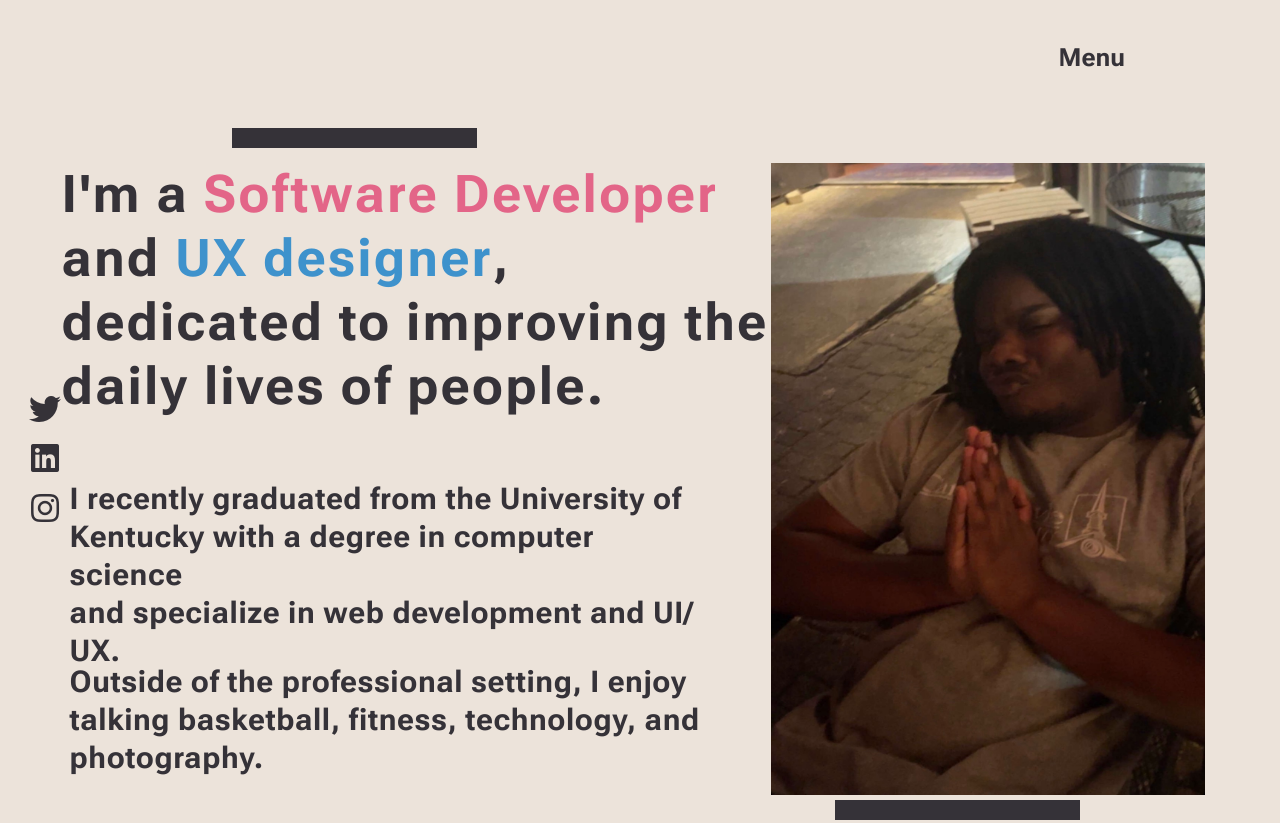
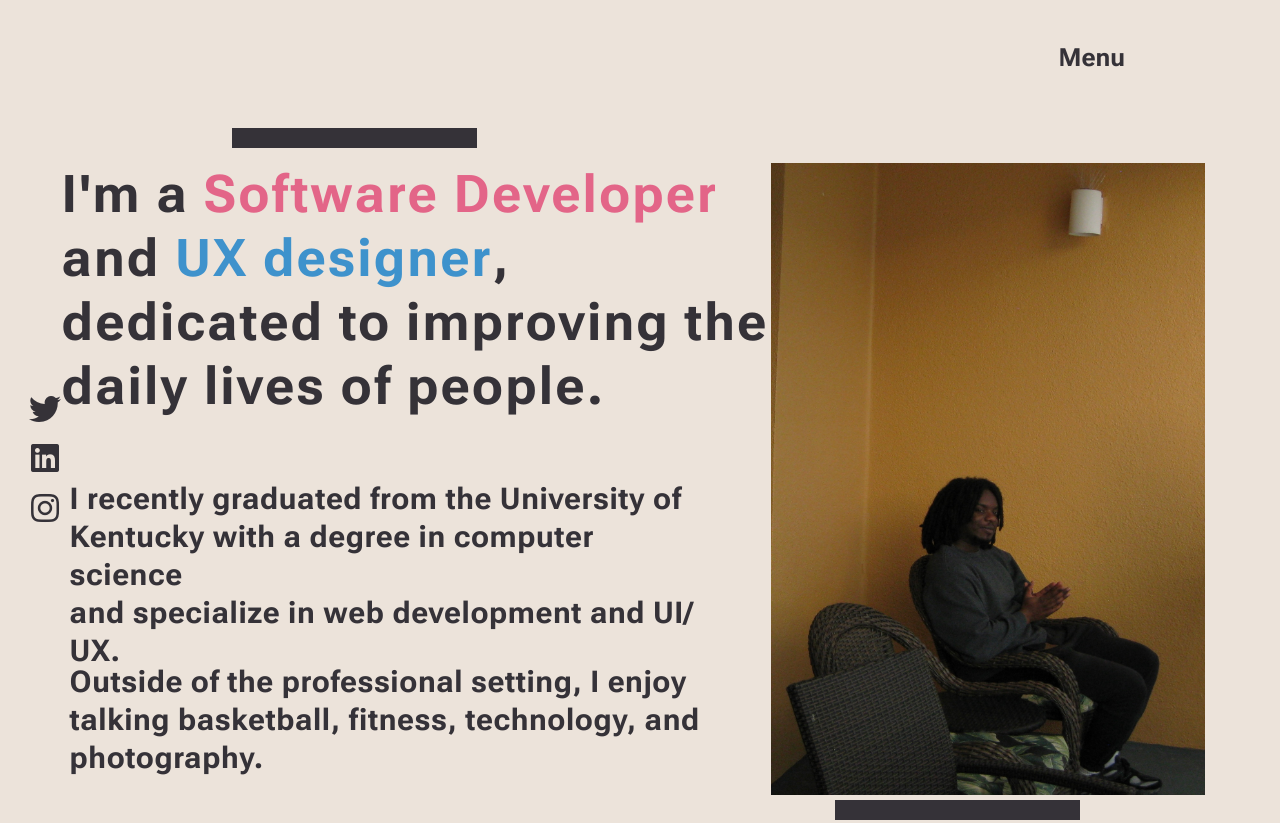
Before and after one commit to LukeTaylor1/personalSite, an Astro site: page / in a window 1280 px wide. Shown: the top 823 px of the page. Built offline with nearby package versions, Linux system fonts and the light colour scheme; Astro itself is replaced by a stand-in of ours.

Commit message:
added new profile img

```diff
--- a/astro.config.mjs
+++ b/astro.config.mjs
@@ -3,5 +3,4 @@ import { defineConfig } from 'astro/config';
 // https://astro.build/config
 export default defineConfig({
     site: 'https://LukeTaylor1.github.io',
-    base: '/personalSite',
 });
--- a/src/pages/index.astro
+++ b/src/pages/index.astro
@@ -6,7 +6,7 @@ import Nav from '../components/Nav.astro'
 import '../styles/global.css'
 
 // Images
-import placeHolder from '../../src/images/placeholder.jpg'
+import placeHolder from '../../src/images/profilepic.jpg'
 import microPic from '../../src/images/AMLI_4.jpg'
 import spotifyLogo from '../../src/images/spotifyLogo.png'
 import quenchLogo from '../../src/images/waterTrackerLogo.jpeg'
--- a/src/styles/global.css
+++ b/src/styles/global.css
@@ -66,6 +66,8 @@ button {
 #landingImage{
     position: relative;
     top: -80px;
+    width: 509px;
+    height: auto;
 }
 
 .links {
```
Also changed, not shown: src/images/profilepic.jpg (added).
